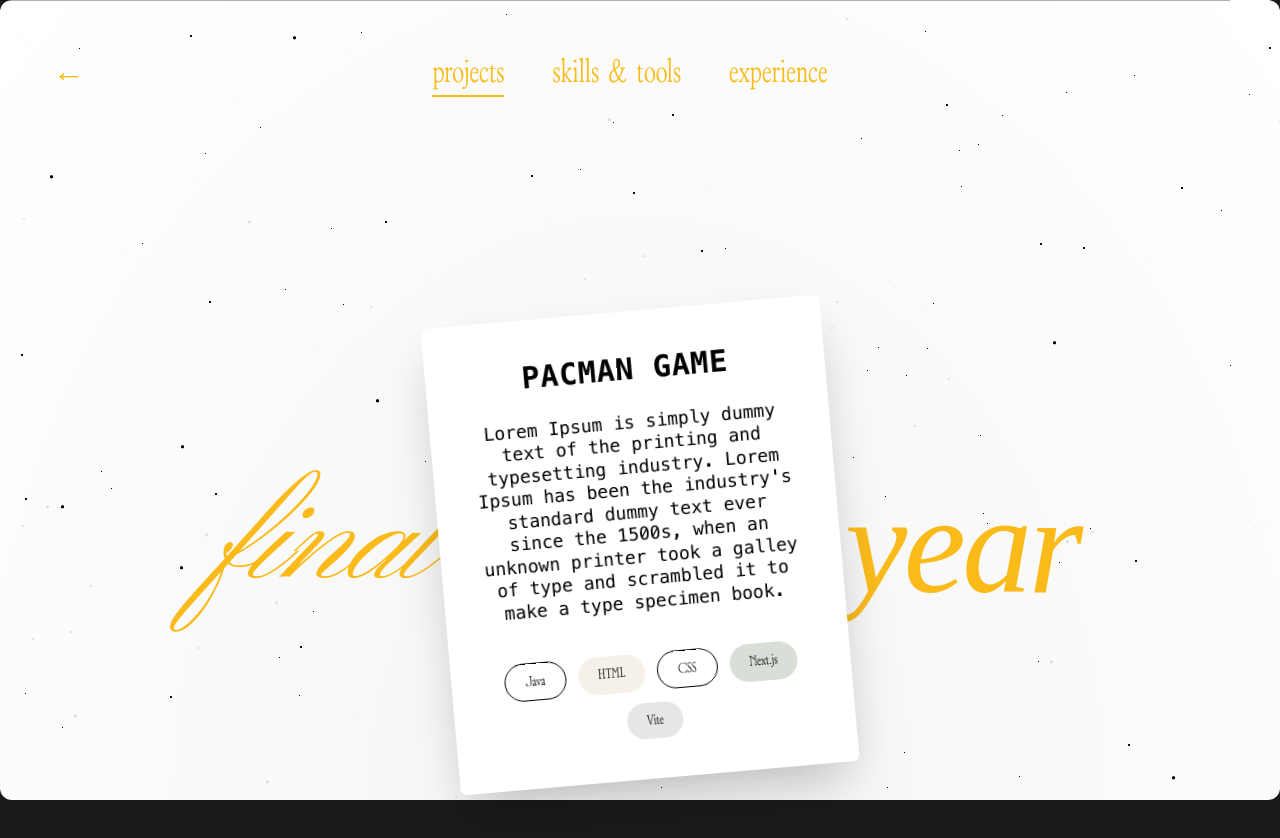
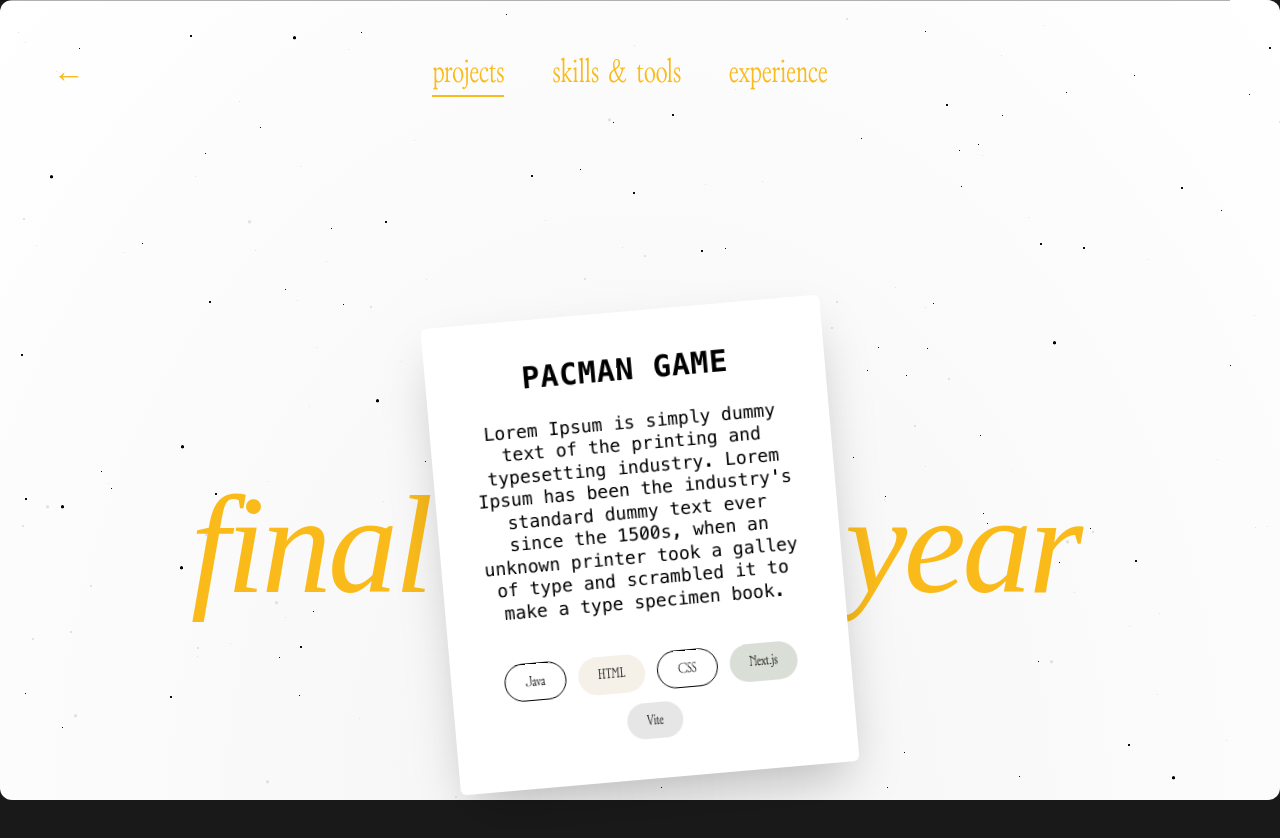
Before and after one commit to vanisha-droid/ports, a React (Vite) app: page /projects in a window 1280 px wide. Shown: the top 838 px of the page. Built offline with nearby package versions, Linux system fonts and the light colour scheme.

Commit message:
some changess

```diff
--- a/client/pages/software.tsx
+++ b/client/pages/software.tsx
@@ -123,11 +123,11 @@ export default function Software() {
           {/* LEFT TEXT */}
           <div className="sticky top-0 h-screen flex items-center justify-end pr-12 z-10 -translate-x-[90px]">
             <h1
-              className="text-[#FABB1A] text-[140px] font-pinyon italic tracking-tight leading-[120%] transition-all duration-500 ease-in-out"
+              className="text-[#FABB1A] text-[140px] font-serif italic tracking-tight leading-[120%] transition-all duration-500 ease-in-out"
               style={{
                 opacity: isTransitioning ? 0 : 1,
                 transform: isTransitioning ? 'translateY(20px)' : 'translateY(0)',
-
+                fontFamily: 'Pinyon Script, cursive'
               }}
             >
               {leftText}
```
